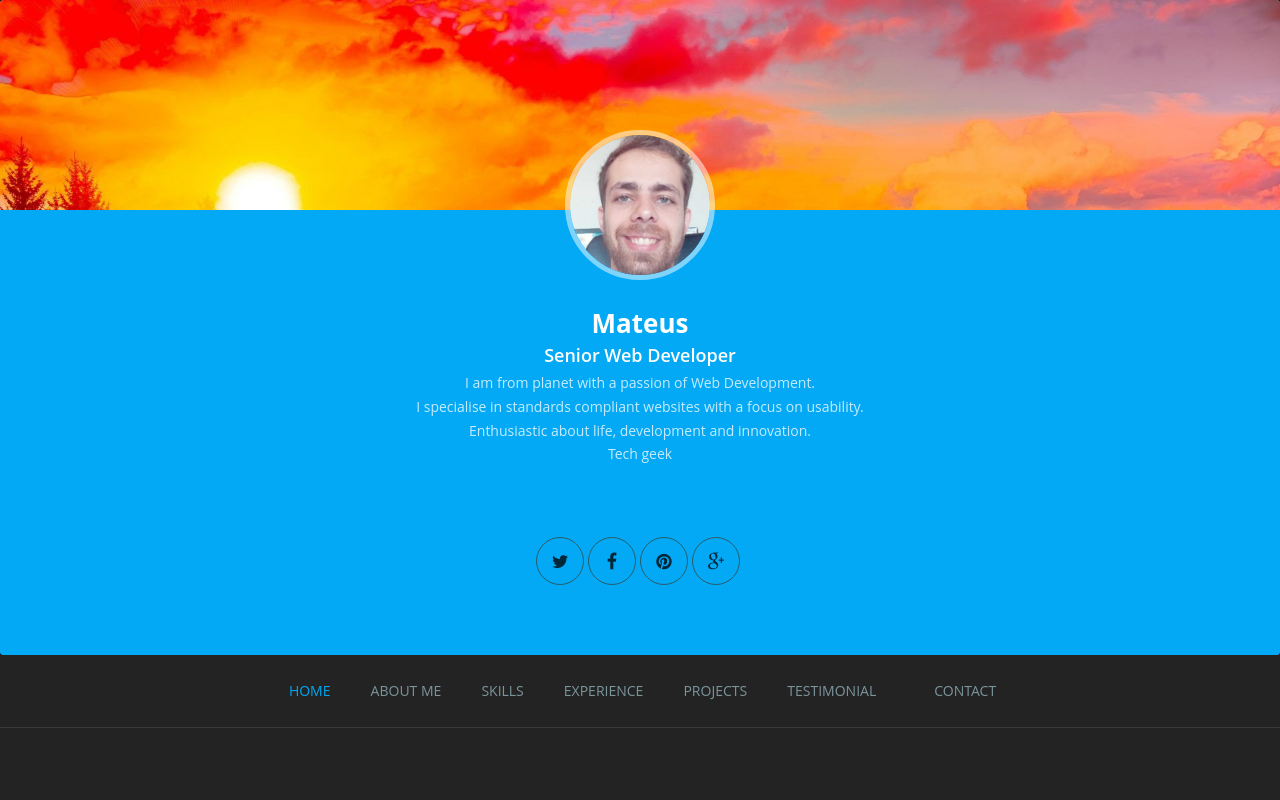
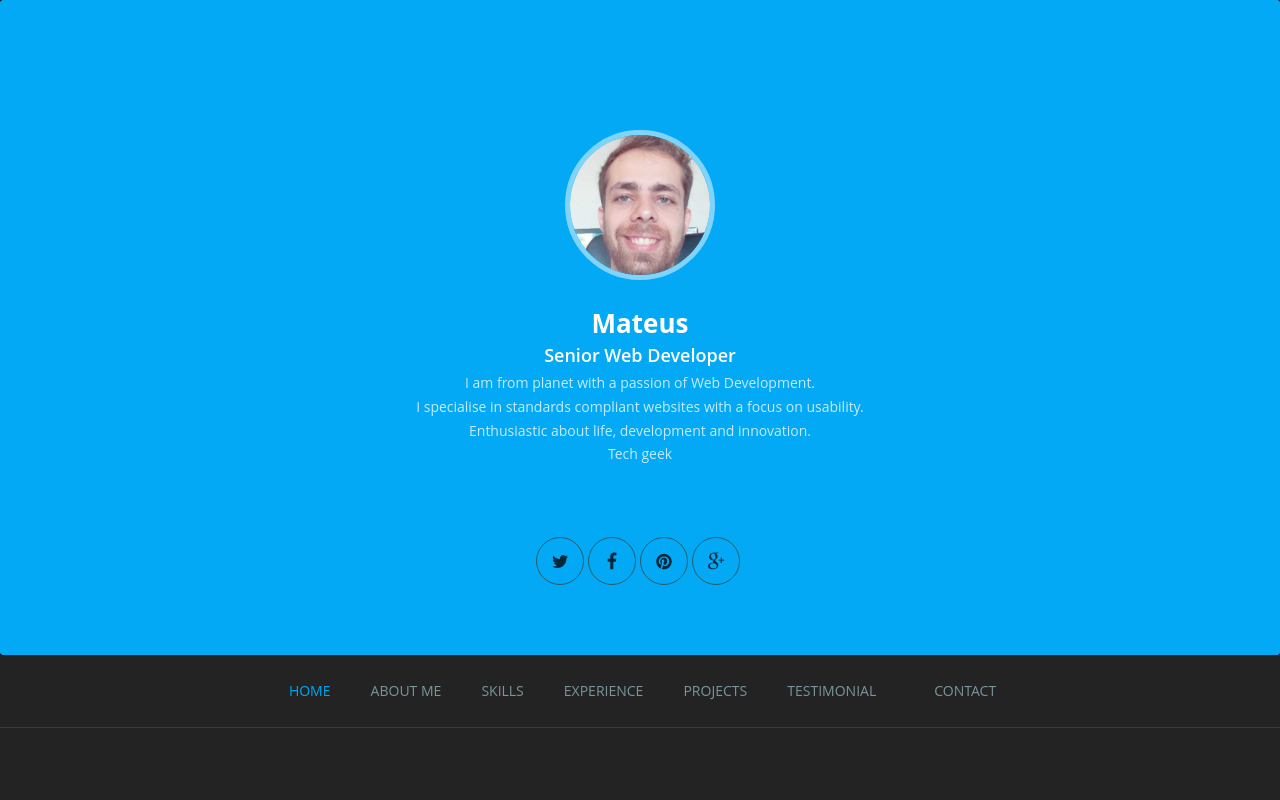
Before and after one commit to heracules1020/AngularLandingPage, an Angular app: page / in a window 1280 px wide. Shown: the top 800 px of the page. Built offline with nearby package versions, Linux system fonts and the light colour scheme.

Commit message:
background

```diff
--- a/src/assets/css/style.css
+++ b/src/assets/css/style.css
@@ -2153,8 +2153,8 @@ img {
 }
 
 .card.hovercard .cardheader {
-    background: url("../img/background.jpg");
-    background-size: cover;
+    /* background: url("../img/background.jpg"); */
+    /* background-size: cover; */
     height: 210px;
     /* background: #0797d8; */
 }
```
